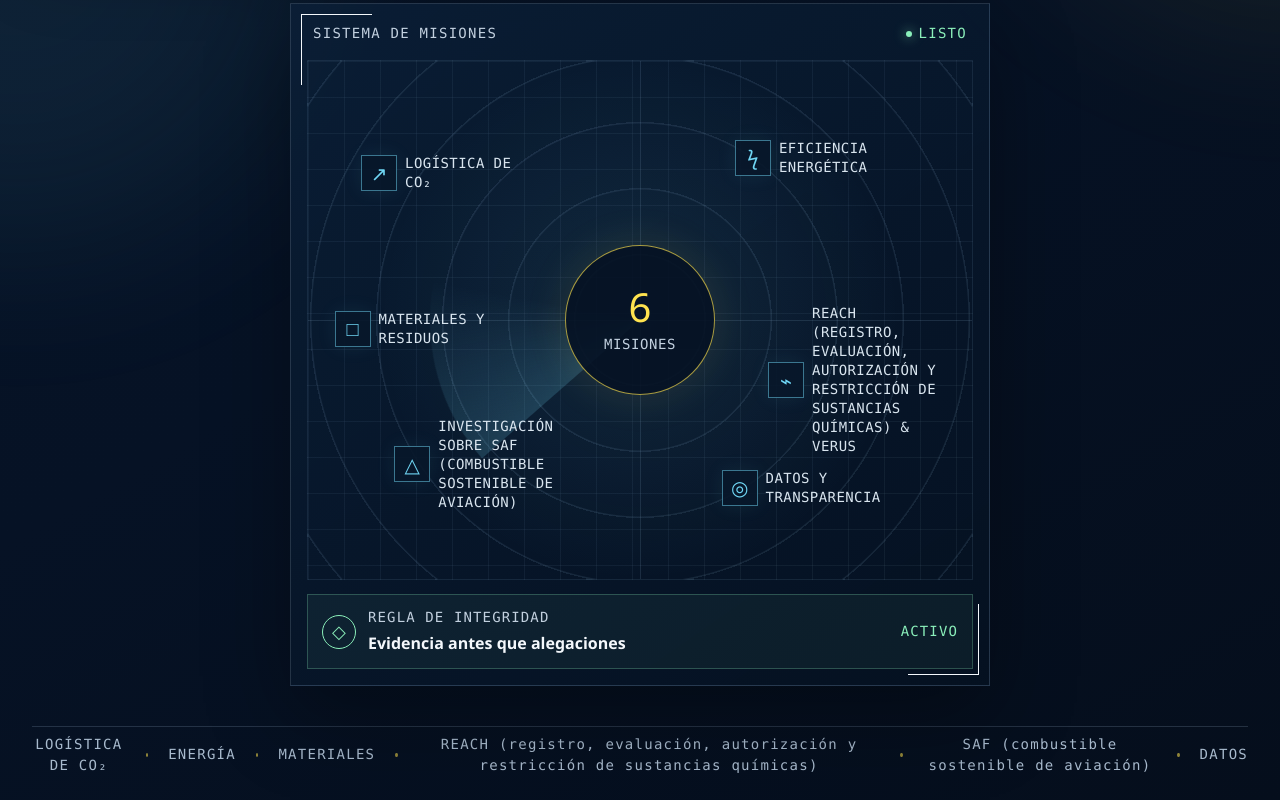
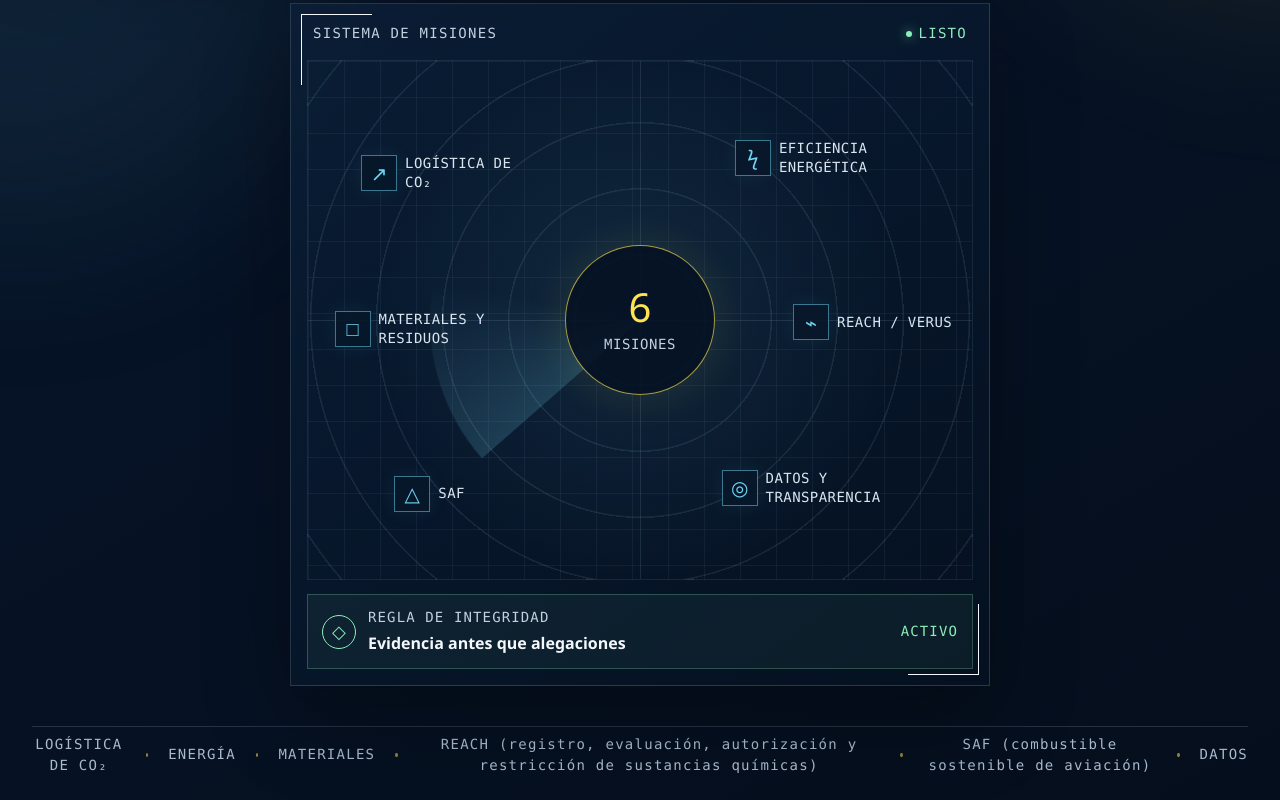
Before and after one commit to AUG79-droid/airpower-mission-green-2026-es, a React (Vite) app: page / in a window 1280 px wide. Shown: the part 718-1518 px from the top of the page. Built offline with nearby package versions, Linux system fonts and the light colour scheme.

Commit message:
Keep radar labels concise while retaining expanded acronyms in accessible descriptions

```diff
--- a/src/App.tsx
+++ b/src/App.tsx
@@ -823,7 +823,7 @@ export default function Home() {
                 {missions.map((mission, index) => (
                   <div key={mission.id} className={`orbit-node node-${index + 1}`}>
                     <span>{mission.symbol}</span>
-                    <small>{mission.discipline}</small>
+                    <small title={mission.discipline} aria-label={mission.discipline}>{mission.id === "reach" ? "REACH / VERUS" : mission.id === "saf" ? "SAF" : mission.discipline}</small>
                   </div>
                 ))}
               </div>
```
